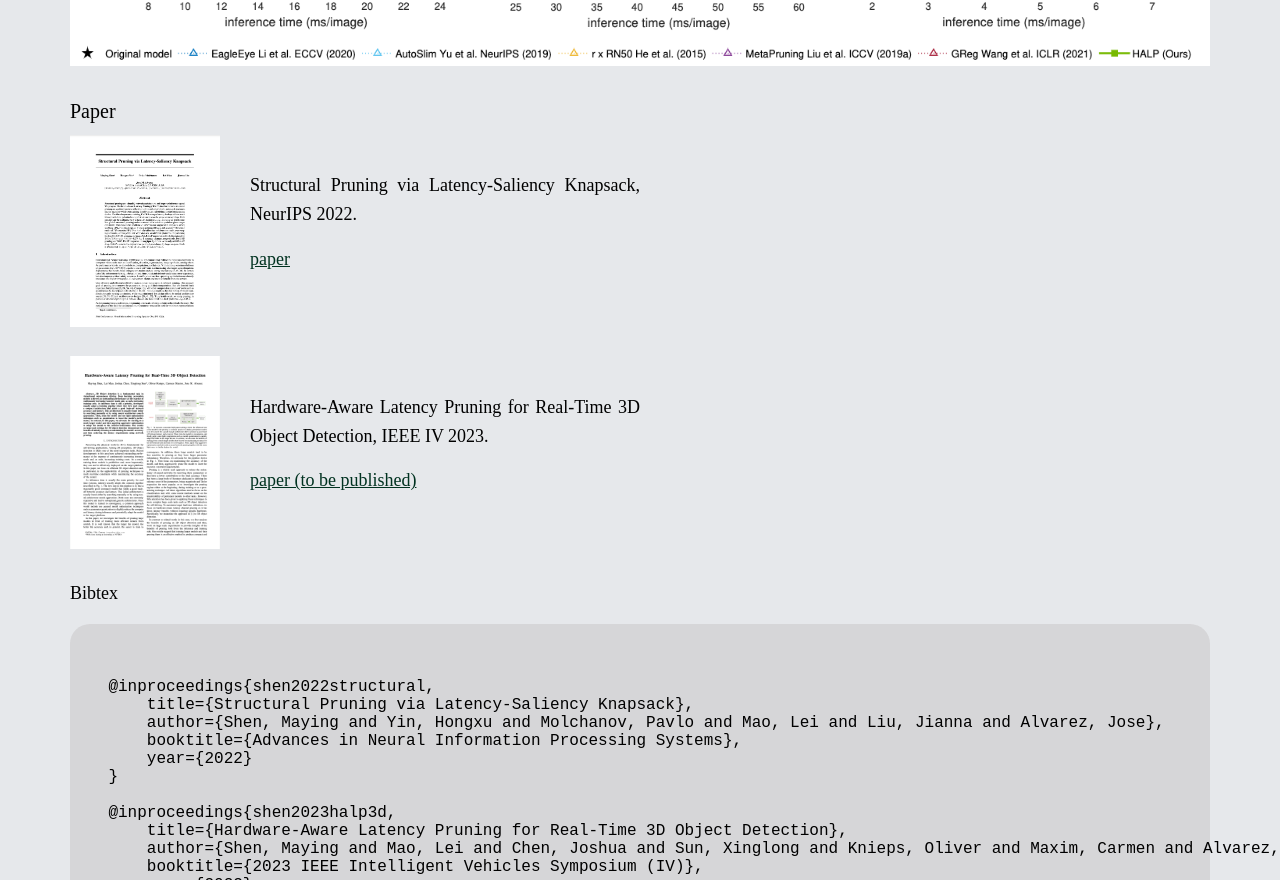
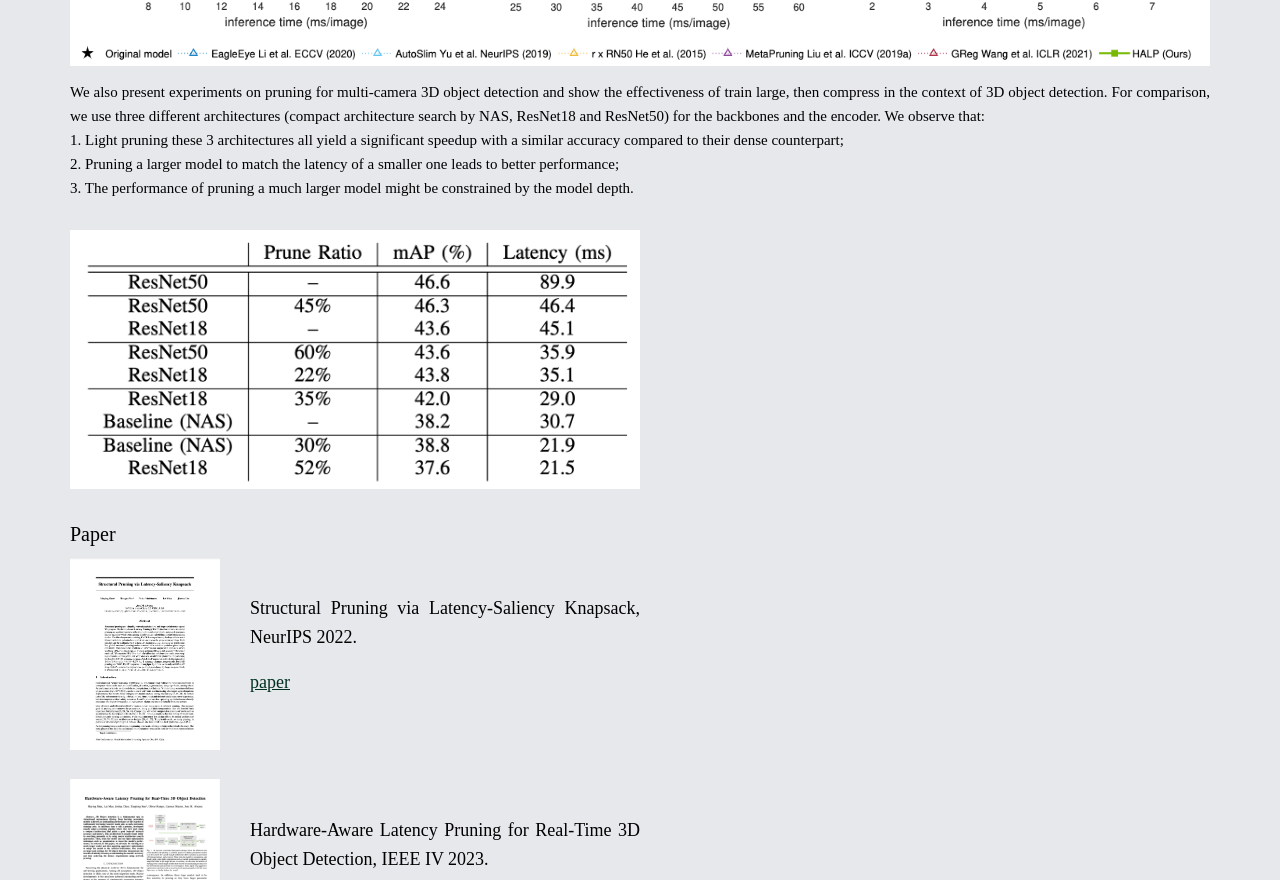
Before and after one commit to HALP-neurips/HALP-neurips.github.io, a plain HTML site: page index.html in a window 1280 px wide. Shown: the part 2632-3512 px from the top of the page. Drawn offline with nearby package versions, Linux system fonts and the light colour scheme; a web font is replaced by a local one.

Commit message:
Add IV paper result

```diff
--- a/index.html
+++ b/index.html
@@ -125,6 +125,25 @@
                         <img class="wow animate__animated animate__fadeInRight" src="./img_source/more-results.png" alt="">
                     </figure>
 
+                    <article>
+                        <p>
+                          We also present experiments on pruning for multi-camera 3D object detection and show the effectiveness of train large, then compress in the context of 3D object detection. For comparison, we use three different architectures (compact architecture search by NAS, ResNet18 and ResNet50) for the backbones and the encoder. We observe that:
+                        </p>
+                        <p>
+                            1. Light pruning these 3 architectures all yield a significant speedup with a similar accuracy compared to their dense counterpart;
+                        </p>
+                        <p>
+                            2. Pruning a larger model to match the latency of a smaller one leads to better performance;
+                        </p>
+                        <p>
+                            3. The performance of pruning a much larger model might be constrained by the model depth.
+                        </p>
+                    </article>
+
+                    <figure class="article-image">
+                        <img class="wow animate__animated animate__fadeInRight" src="./img_source/IV_obs3d_result.png" alt="" style="width:50%">
+                    </figure>
+
                     </figure>
                 </div>
 
```
Also changed, not shown: img_source/IV_obs3d_result.png (added).
